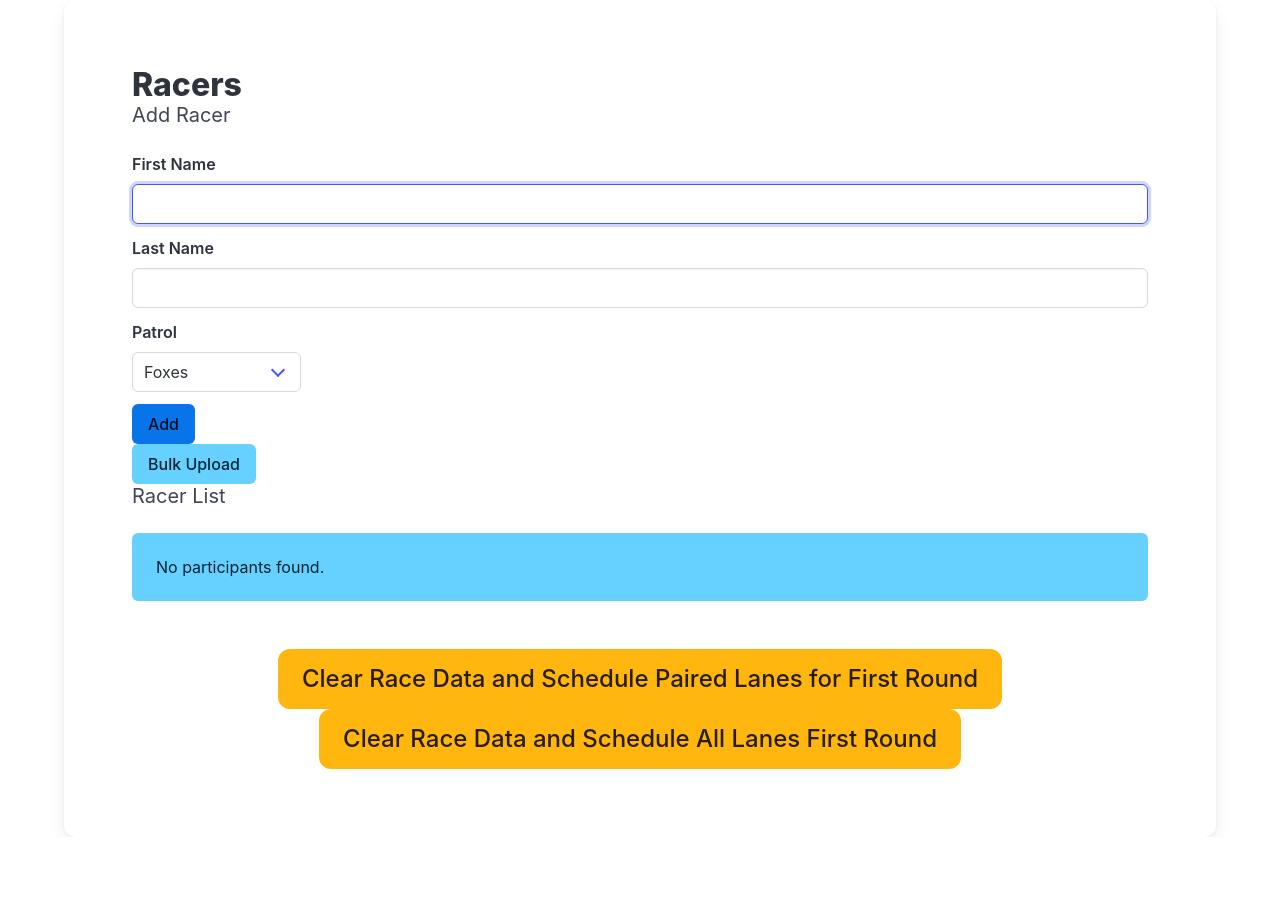
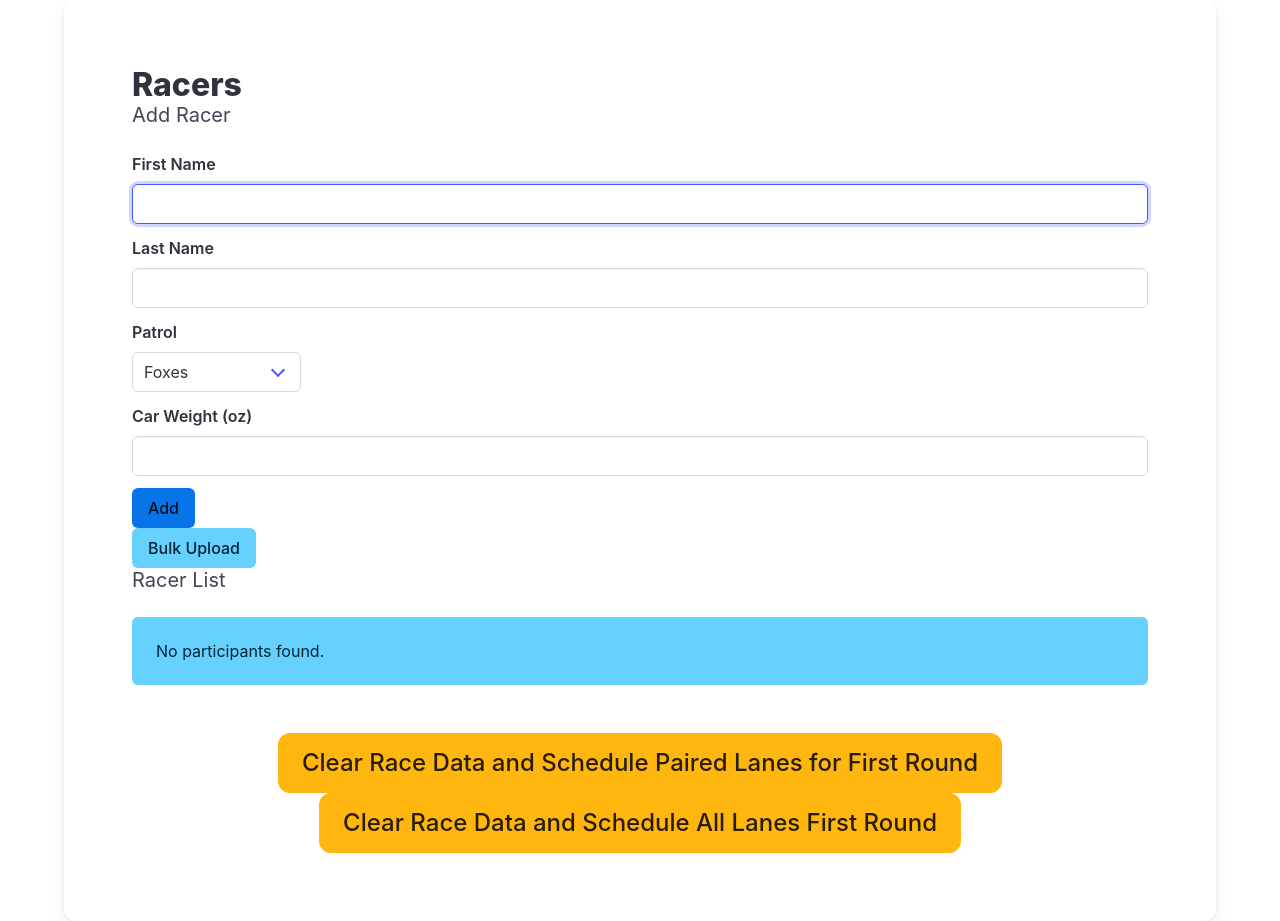
Before and after one commit to meisjohn/RaceManager, a Flask app: page / in a window 1280 px wide. Shown: the part 117-1038 px from the top of the page. Before the commit the page ends 954 px from the top, so only its background shows below. Run offline with Flask 3, Linux system fonts and the light colour scheme; the visitor is signed in with stand-in values (Sample User, id 1).

Commit message:
Add Weight to initial participant addition

```diff
--- a/src/app.py
+++ b/src/app.py
@@ -1463,7 +1463,7 @@ def admin_download_race():
     if not data:
         return respond_error('Race not found', 404, 'admin_ui')
 
-    return Response(json.dumps(data), mimetype='application/json', headers={ 'Content-Disposition': f'attachment; filename=race_data_{race_id}.json' })
+    return Response(json.dumps(data, indent=2, default=str), mimetype='application/json', headers={ 'Content-Disposition': f'attachment; filename=race_data_{race_id}.json' })
 
 @app.route('/admin/upload_restore', methods=['POST'])
 @require_role('ADMIN', redirect='admin_ui')
@@ -1813,10 +1813,13 @@ def add_participant(race_context: RaceContext):
     if request.method == "POST":
         first_name = request.form.get("first_name") # Get first name
         last_name = request.form.get("last_name")  # Get last name
+        car_weight_oz = request.form.get("car_weight_oz") or None # Get weight of the car
         try:
             patrol = request.form.get("patrol") # Get patrol
             if patrol in race_context.patrol_names:
                 new_participant = _add_participant_to_race(first_name, last_name, patrol, race_context=race_context)  # Add participant
+                if car_weight_oz:
+                    new_participant.car_weight_oz = float(car_weight_oz)  # Set car weight
                 save_data(context=race_context) # Save data after adding participant
                 return redirect(url_for("edit_participant", participant_id=new_participant.participant_id))  # Redirect after successful addition
             else:
--- a/src/templates/index.html
+++ b/src/templates/index.html
@@ -42,6 +42,13 @@
                                     {% endfor %}
                                 </select>
                             </div>
+                        </div>
+                    </div>
+
+                    <div class="field">
+                        <label class="label">Car Weight (oz)</label>
+                        <div class="control">
+                            <input class="input" type="number" step="0.01" name="car_weight_oz">
                         </div>
                     </div>
 
```
